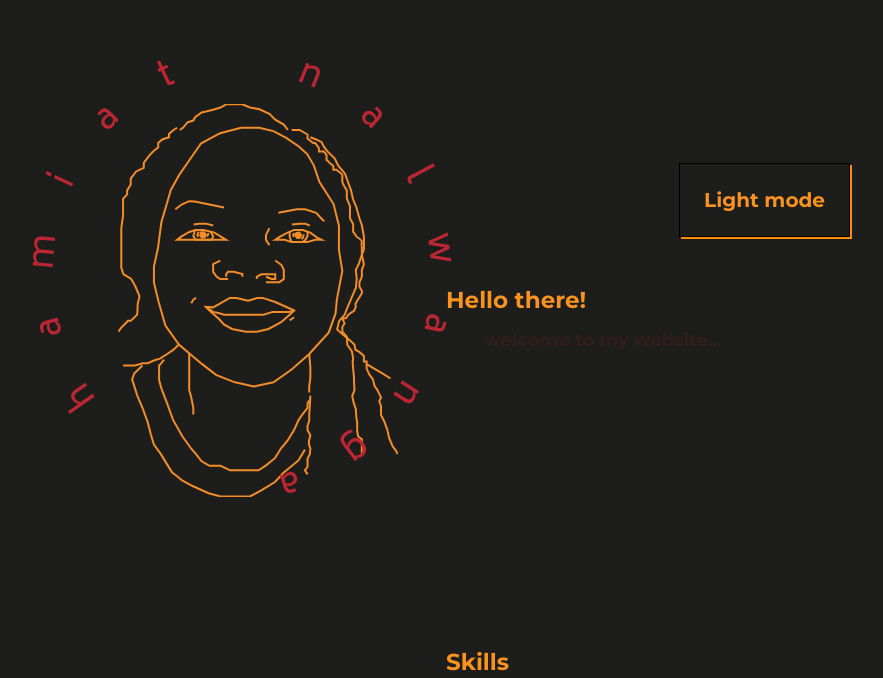
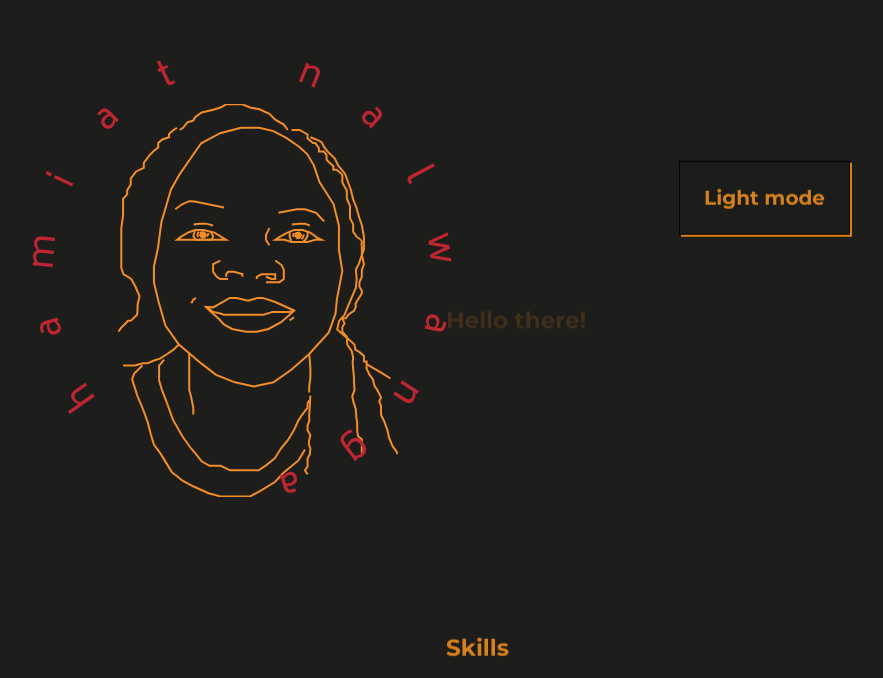
Before and after one commit to hamiat/folio, a React (Create React App) app: page / in a window 1280 px wide. Shown: the part 109-787 px from the top of the page, without its empty margins (222-1105 px from the left). Built offline with nearby package versions, Linux system fonts and the light colour scheme.

Commit message:
button positioned

```diff
--- a/src/App.tsx
+++ b/src/App.tsx
@@ -45,67 +45,13 @@ const goToSideVariants = {
     x: "-15vw",
     transition: {
       delay: 2.5,
-      duration: 1.5,
-      ease: "easeInOut",
-    },
-  },
-};
-
-const startVariants = {
-  initial: {
-    opacity: 0,
-  },
-  animate: {
-    opacity: 1,
-    transition: {
-      delay: 3.8,
       duration: 2,
       ease: "easeInOut",
     },
   },
 };
 
-/* const borderVariants = {
-  initial: {
-    border: "none",
-    boxShadow: "none",
-  },
-  animate: {
-    border: "1px solid #000000",
-    boxShadow: "2px 2px #ff8d0b",
-    transition: {
-      delay: 8,
-      duration: 2,
-    }
-  }
-}  */
 
-const nameVariants: Variants = {
-  offscreen: {
-    y: "-10vh",
-    opacity: 0,
-  },
-  onscreen: {
-    y: 0,
-    opacity: 1,
-    transition: {
-      ease: "easeInOut",
-      duration: 2,
-    },
-  },
-};
-const revealVariants: Variants = {
-  offscreen: {
-    opacity: 0,
-  },
-  onscreen: {
-    opacity: 1,
-    transition: {
-      ease: "easeInOut",
-      duration: 2,
-    },
-  },
-};
 
 const App: React.FC = () => {
   return (
--- a/src/components/About/About.tsx
+++ b/src/components/About/About.tsx
@@ -12,7 +12,7 @@ const contentVariants: Variants = {
     opacity: 1,
     transition: {
       ease: "easeInOut",
-      duration: 2,
+      duration: 1.5,
     },
   },
 };
@@ -31,19 +31,7 @@ const titleVariants: Variants = {
     },
   },
 };
-const revealVariants: Variants = {
-  offscreen: {
-    y: 0,
-  },
-  onscreen: {
-    y: "-10vh",
 
-    transition: {
-      ease: "easeInOut",
-      duration: 2,
-    },
-  },
-};
 
 const startVariants = {
   initial: {
@@ -56,6 +44,23 @@ const startVariants = {
   },
 };
 
+
+
+const comeDownVariants = {
+  initial: {
+    opacity: 1,
+
+  },
+  animate: {
+    opacity: 1,
+
+    transition: {
+
+      duration: 1.5,
+      ease: "easeInOut",
+    },
+  },
+};
 const About: React.FC = () => {
   const [showModal, setShowModal] = useState(true);
   const [mode, setMode] = useState(true);
@@ -67,7 +72,7 @@ const About: React.FC = () => {
   useEffect(() => {
     setTimeout(() => {
       setShowModal(false);
-    }, 4000);
+    }, 5000);
   }, []);
 
   return (
@@ -76,20 +81,20 @@ const About: React.FC = () => {
       initial="initial"
       animate="animate"
       className={style.content}
-      transition={showModal ? { delay: 3.8 } : { delay: 0 }}
+      transition={showModal ? { delay: 4.5, duration:1.5 } : { delay: 0 , duration:1.5}}
     >
-      <div className={style.btn}>
+      <motion.div variants={comeDownVariants}  className={style.btn}>
         <Button onClick={handleToggle}>
           {mode ? "Light mode" : "Dark mode"}
         </Button>
-      </div>
+      </motion.div>
       <motion.section
         initial="offscreen"
         whileInView="onscreen"
         viewport={{ once: false, amount: 0.8 }}
         transition={
           showModal
-            ? { delayChildren: 4.4, staggerChildren: 0.7 }
+            ? { delayChildren: 5.5, staggerChildren: 1 }
             : { delayChildren: 0,  }
         }
         className={style.about}
--- a/src/components/About/about.module.scss
+++ b/src/components/About/about.module.scss
@@ -24,7 +24,7 @@
     display: flex;
     flex-direction: column;
     justify-content: center;
-    margin-top: 128px;
+    margin-top: 138px;
 
     h2 {
       width: 120%;
@@ -43,6 +43,6 @@
     display: flex;
     flex-direction: column;
     justify-content: center;
-    margin-bottom: 48px;
+    margin-bottom: 68px;
   }
 }
--- a/src/components/Button/Button.tsx
+++ b/src/components/Button/Button.tsx
@@ -1,5 +1,21 @@
+import { motion } from "framer-motion";
 import style from "./button.module.scss"
 
+const pathVariants = {
+  initial: {
+
+  },
+  animate: {
+
+
+
+    transition: {
+      delay: 9,
+      duration: 1.5,
+      ease: "easeInOut",
+    },
+  },
+};
 export interface iProps {
   children: React.ReactChild | React.ReactChild[];
   onClick?: any
@@ -8,7 +24,7 @@ export interface iProps {
 function Button( {children, onClick, }: iProps) {
   return (
     <>
-    <button onClick={onClick} className={style.button}>{children} </button>
+    <motion.button onClick={onClick} className={style.button}>{children} </motion.button>
 
     </>
   );
--- a/src/components/Button/button.module.scss
+++ b/src/components/Button/button.module.scss
@@ -4,7 +4,6 @@
     padding: 24px;
     width: auto;
     background-color: $lightBlack;
-    @include box;
     color: $orange;
     font-family: montserrat;
     font-weight: 700;
@@ -12,4 +11,6 @@
     place-self: self-end;
     cursor: pointer;
     max-width: 100%;
+
+    @include box;
 }
```
